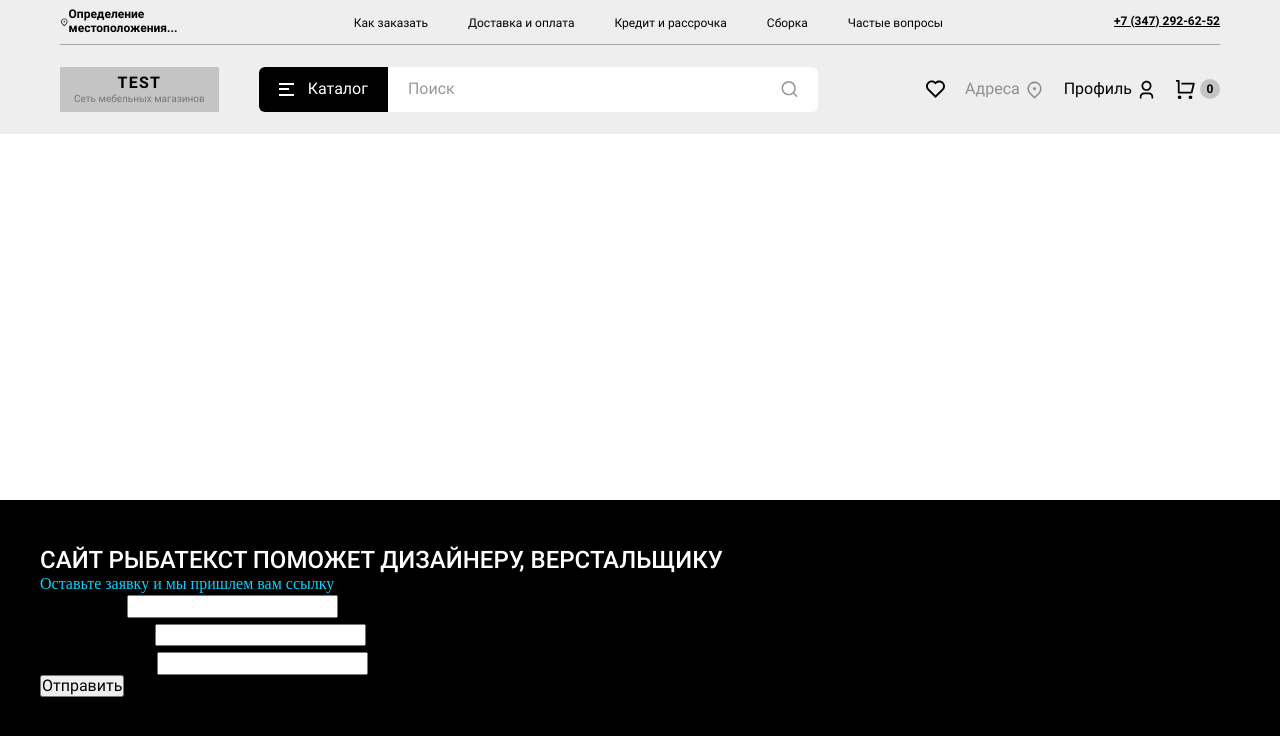
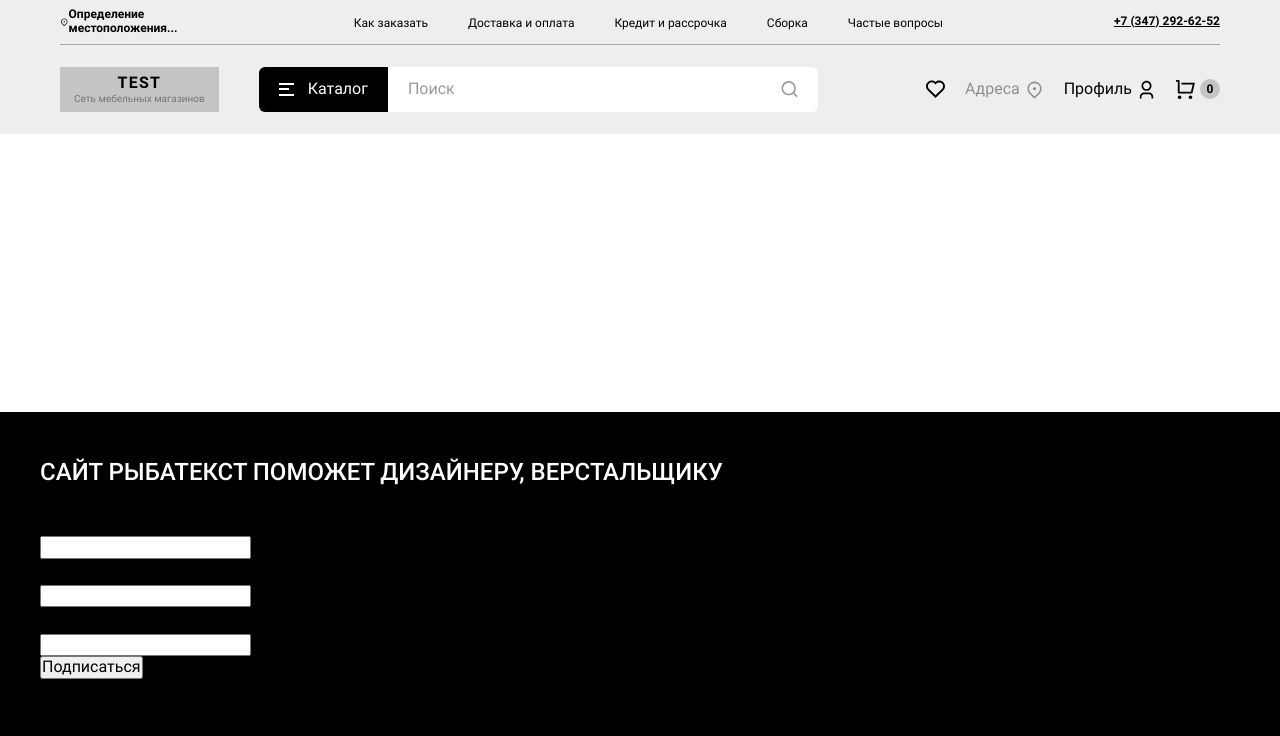
Before and after one commit to zontikgucci/first_stage, a React (Create React App) app: page / in a window 1280 px wide. Shown: the top 736 px of the page. Built offline with nearby package versions, Linux system fonts and the light colour scheme; no server answers.

Commit message:
layout footer FORM

```diff
--- a/src/components/Footer/Footer.js
+++ b/src/components/Footer/Footer.js
@@ -1,42 +1,134 @@
+import { useState } from 'react';
 import './footer.scss'
 
 
+
 export const Footer = () => {
+  const [nameActive, setNameActive] = useState(false);
+  const [phoneActive, setPhoneActive] = useState(false);
+  const [emailActive, setEmailActive] = useState(false);
+
+  const [inputName, setInputName] = useState('')
+  const [inputPhone, setInputPhone] = useState('')
+  const [inputEmail, setInputEmail] = useState('')
+
+  const [sub, setSub] = useState(false)
+
+
+  const handleInputChange = (setInput) => (event) => {
+    const { value } = event.target
+    // setIsValid(validateEmail(value))
+    setInput(value)
+  }
+
+  const handleFocus = (nameActive) => () => nameActive(true)
+
+  const handleBlur = (nameActive, setNameActive) => () => {
+    if (nameActive.trim() === '') {
+      setNameActive(false)
+    }
+  }
+
+  const handleClick = (e) => {
+    if (inputName.trim() && inputPhone.trim() && inputEmail.trim()){
+      e.preventDefault()
+
+      setSub(true)
+      setNameActive(false)
+      setPhoneActive(false)
+      setEmailActive(false)
+
+      setInputName('')
+      setInputPhone('')
+      setInputEmail('')
+      setTimeout(() => setSub(false), 1000)
+    }
+  }
+
+  // валидация
+  // const [isValid, setIsValid] = useState(true)
+
+  // const EMAIL_REGEXP = /^((([0-9A-Za-z]{1}[-0-9A-z\.]{1,}[0-9A-Za-z]{1})|([0-9А-Яа-я]{1}[-0-9А-я\.]{1,}[0-9А-Яа-я]{1}))@([-A-Za-z]{1,}\.){1,2}[-A-Za-z]{2,})$/u;
+
+  // const validateEmail = (value) => {
+  //   console.log(EMAIL_REGEXP.test(value))
+  //   return EMAIL_REGEXP.test(value);
+  // }
+
+
   return (
     <footer className='footer'>
-      <div className='container container--footer'>
-        <div className='footer__form'>
-          <div className='footer__info'>
+      <div className="container container--footer">
+        <div className="footer__top">
           <h1 className='title title--footer'>Сайт рыбатекст поможет дизайнеру, верстальщику</h1>
-            <p className='subtitle subtitle--footer'>Оставьте заявку и мы пришлем вам ссылку</p>
-          </div>
-          <form action="" method="post" className='form'>
-            <div className='form__container'>
-              <svg width="13" height="18" viewBox="0 0 13 18" xmlns="http://www.w3.org/2000/svg">
+             <form action="#" method="post" className='form'>
+              <h2 className='form__title'>Оставьте заявку и мы пришлем вам ссылку</h2>
+              <div className="form__body">
+                <div className='form__group'>
+                  <div className={`form__hint ${nameActive ? 'form__hint--inputActive' : ''}`}>
+                    <label className='form__label' htmlFor="name">Ваше имя</label>
+                    <svg className='form__img' width="13" height="18" viewBox="0 0 13 18" xmlns="http://www.w3.org/2000/svg">
                       <path d="M12.8333 17.4166H11.25V15.8333C11.25 15.2034 10.9998 14.5993 10.5544 14.1539C10.109 13.7085 9.50488 13.4583 8.87499 13.4583H4.12499C3.4951 13.4583 2.89101 13.7085 2.44561 14.1539C2.00021 14.5993 1.74999 15.2034 1.74999 15.8333V17.4166H0.166656V15.8333C0.166656 14.7835 0.583694 13.7767 1.32603 13.0343C2.06836 12.292 3.07517 11.875 4.12499 11.875H8.87499C9.9248 11.875 10.9316 12.292 11.674 13.0343C12.4163 13.7767 12.8333 14.7835 12.8333 15.8333V17.4166ZM6.49999 10.2916C5.87621 10.2916 5.25854 10.1688 4.68224 9.93005C4.10595 9.69134 3.58231 9.34146 3.14123 8.90038C2.70015 8.45931 2.35027 7.93567 2.11156 7.35937C1.87285 6.78308 1.74999 6.16541 1.74999 5.54163C1.74999 4.91785 1.87285 4.30018 2.11156 3.72388C2.35027 3.14758 2.70015 2.62395 3.14123 2.18287C3.58231 1.74179 4.10595 1.39191 4.68224 1.1532C5.25854 0.914488 5.87621 0.791626 6.49999 0.791626C7.75977 0.791626 8.96795 1.29207 9.85875 2.18287C10.7495 3.07367 11.25 4.28185 11.25 5.54163C11.25 6.8014 10.7495 8.00959 9.85875 8.90038C8.96795 9.79118 7.75977 10.2916 6.49999 10.2916ZM6.49999 8.70829C7.33984 8.70829 8.1453 8.37466 8.73916 7.7808C9.33303 7.18693 9.66666 6.38148 9.66666 5.54163C9.66666 4.70177 9.33303 3.89632 8.73916 3.30245C8.1453 2.70859 7.33984 2.37496 6.49999 2.37496C5.66014 2.37496 4.85468 2.70859 4.26082 3.30245C3.66695 3.89632 3.33332 4.70177 3.33332 5.54163C3.33332 6.38148 3.66695 7.18693 4.26082 7.7808C4.85468 8.37466 5.66014 8.70829 6.49999 8.70829Z" />
                     </svg>
-              <label for="name">Ваше имя</label>
-              <input type="text" id="name" name="name" required />
                   </div>
-            <div className='form__container'>
-              <svg width="16" height="22" viewBox="0 0 16 22"  xmlns="http://www.w3.org/2000/svg">
+                  <input
+                    className='form__input'
+                    type="text" id="name"
+                    name="name" required
+                    value={inputName}
+                    onChange={handleInputChange(setInputName)}
+                    onFocus={handleFocus(setNameActive)}
+                    onBlur={handleBlur(inputName, setNameActive)}
+                  />
+                </div>
+                <div className='form__group'>
+                  <div className={`form__hint ${ phoneActive ? 'form__hint--inputActive' : ''}`}>
+                    <label className='form__label' htmlFor="phone">Ваш телефон</label>
+                    <svg className='form__img' width="16" height="22" viewBox="0 0 16 22"  xmlns="http://www.w3.org/2000/svg">
                       <path d="M14.7031 15.1078C15.2961 15.1078 15.7773 14.6266 15.7773 14.0336V3.66523C15.7773 1.6457 14.1316 0 12.1121 0H3.88789C1.86836 0 0.222656 1.6457 0.222656 3.66523V18.3391C0.222656 20.3586 1.86836 22.0043 3.88789 22.0043H12.1164C14.1359 22.0043 15.7816 20.3586 15.7816 18.3391C15.7816 17.7461 15.3004 17.2648 14.7074 17.2648C14.1145 17.2648 13.6332 17.7461 13.6332 18.3391C13.6332 19.1727 12.9543 19.8559 12.1164 19.8559H3.88789C3.0543 19.8559 2.37109 19.177 2.37109 18.3391V3.66523C2.37109 2.83164 3.05 2.14844 3.88789 2.14844H12.1164C12.95 2.14844 13.6332 2.82734 13.6332 3.66523V14.0336C13.6289 14.6266 14.1102 15.1078 14.7031 15.1078Z" />
-                <path d="M6.67657 15.6536C6.08361 15.6536 5.60236 16.1348 5.60236 16.7278C5.60236 17.3208 6.08361 17.802 6.67657 17.802H9.32345C9.91641 17.802 10.3977 17.3208 10.3977 16.7278C10.3977 16.1348 9.91641 15.6536 9.32345 15.6536H6.67657Z" fill="#000"/>
+                      <path d="M6.67657 15.6536C6.08361 15.6536 5.60236 16.1348 5.60236 16.7278C5.60236 17.3208 6.08361 17.802 6.67657 17.802H9.32345C9.91641 17.802 10.3977 17.3208 10.3977 16.7278C10.3977 16.1348 9.91641 15.6536 9.32345 15.6536H6.67657Z" />
                     </svg>
-              <label for="phone">Ваш телефон</label>
-              <input type='tel' id="phone" name="phone" required />
                   </div>
-            <div className='form__container'>
-              <svg width="29" height="22" viewBox="0 0 29 22" xmlns="http://www.w3.org/2000/svg">
+                  <input
+                    className='form__input'
+                    type="tel" id="phone"
+                    name="phone" required
+                    value={inputPhone}
+                    onChange={handleInputChange(setInputPhone)}
+                    onFocus={handleFocus(setPhoneActive)}
+                    onBlur={handleBlur(inputPhone, setPhoneActive)}
+                  />
+                </div>
+                <div className='form__group'>
+                  <div className={`form__hint ${ emailActive ? 'form__hint--inputActive' : ''}`}>
+                    <label className='form__label' htmlFor="email">Ваша почта</label>
+                    <svg className='form__img form__img--email' width="29" height="22" viewBox="0 0 29 22" xmlns="http://www.w3.org/2000/svg">
                       <path d="M26.5833 0H2.41669C1.08382 0 0 1.08382 0 2.41669V19.3334C0 20.6662 1.08382 21.75 2.41669 21.75H26.5834C27.9162 21.75 29 20.6662 29 19.3333V2.41669C29 1.08382 27.9162 0 26.5833 0ZM2.41669 1.20831H26.5834C26.6724 1.20831 26.7509 1.24077 26.8344 1.25912C24.7422 3.17397 17.8046 9.52067 15.3768 11.7081C15.1868 11.8792 14.8806 12.0833 14.5001 12.0833C14.1195 12.0833 13.8133 11.8792 13.6227 11.7075C11.1951 9.52044 4.25717 3.1734 2.16526 1.25923C2.24897 1.24088 2.32759 1.20831 2.41669 1.20831ZM1.20831 19.3333V2.41669C1.20831 2.29831 1.244 2.19092 1.27594 2.08273C2.87729 3.54837 7.71802 7.97676 10.8568 10.831C7.72822 13.5185 2.88624 18.1091 1.27215 19.6482C1.24366 19.5455 1.20831 19.445 1.20831 19.3333ZM26.5833 20.5417H2.41669C2.32017 20.5417 2.23436 20.508 2.14424 20.4865C3.81214 18.8965 8.68493 14.2795 11.7585 11.6501C12.1592 12.0135 12.5252 12.3449 12.8138 12.6049C13.3117 13.0545 13.8946 13.2917 14.5 13.2917C15.1054 13.2917 15.6883 13.0545 16.1856 12.6055C16.4743 12.3454 16.8406 12.0137 17.2415 11.6501C20.3152 14.2792 25.1873 18.8959 26.8558 20.4865C26.7656 20.508 26.6799 20.5417 26.5833 20.5417ZM27.7917 19.3333C27.7917 19.445 27.7563 19.5455 27.7279 19.6482C26.1132 18.1083 21.2718 13.5182 18.1432 10.8311C21.2821 7.97681 26.1221 3.54882 27.7241 2.08262C27.756 2.1908 27.7917 2.29825 27.7917 2.41663V19.3333Z" />
                     </svg>
-              <label for="email">Ваша почта</label>
-              <input type="email" id="email" name="email" required/>
                   </div>
-
-            <input type="submit" value="Отправить"/>
+                  <input
+                    className='form__input'
+                    type="email" id="email"
+                    name="email" required
+                    value={inputEmail}
+                    onChange={handleInputChange(setInputEmail)}
+                    onFocus={handleFocus(setEmailActive)}
+                    onBlur={handleBlur(inputEmail, setEmailActive)}
+                    // style={{color : isValid ? 'green' : 'red'}}
+                  />
+                </div>
+                <button
+                  className='form__button'
+                  onClick={handleClick}
+                >
+                  Подписаться
+                </button>
+              </div>
             </form>
         </div>
+      </div>
+      <div className={`subscription ${sub ? 'subscription--active' : ''}`} >
+        <p className='subscription__text'>Отправлено</p>
       </div>
   </footer>
   )
```
Lines whose indentation alone changed are shown as unchanged.
